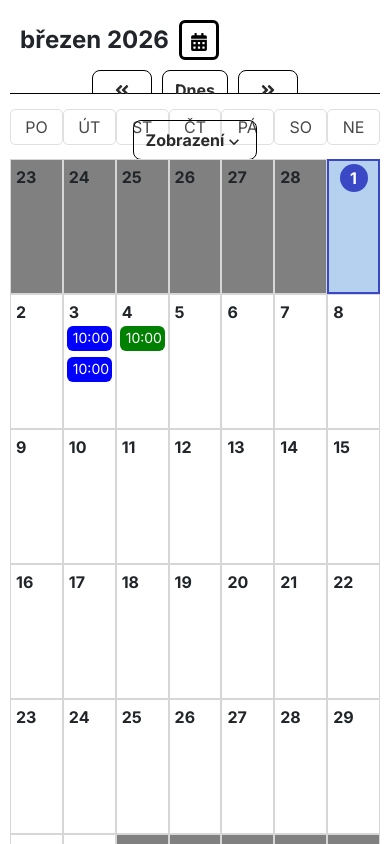
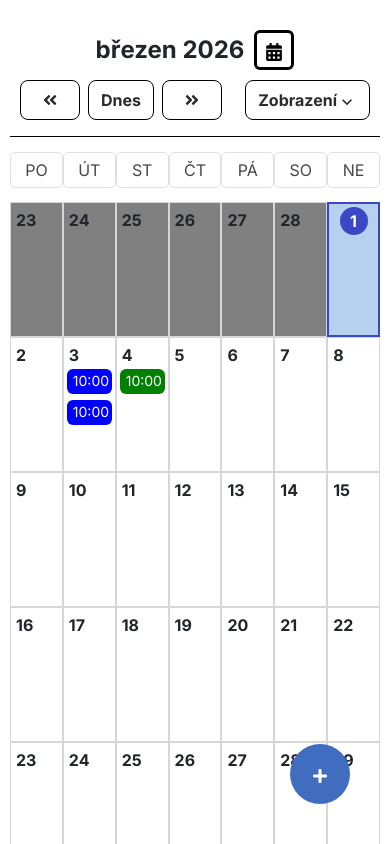
Before and after one commit to Jakub-coding99/React-Calendar, a React (Vite) app: page / in a window 390 px wide. Built offline with nearby package versions, Linux system fonts and the light colour scheme; a web font is replaced by a local one.

Commit message:
created base responsive layout for mobile

```diff
--- a/src/components/CalendarHeader.tsx
+++ b/src/components/CalendarHeader.tsx
@@ -56,6 +56,7 @@ export const CalendarHeader = ({
   });
 
   return (
+    <>
       <div className="calendar-header">
         <div className="header-date-wrapper">
           <h1 id="calendar-date">{`${months[month]} ${year}`}</h1>
@@ -145,5 +146,16 @@ export const CalendarHeader = ({
           }
         />
       </div>
+
+      <Button
+        className="mobile-add-btn"
+        onClick={AddEventCurrentDay}
+        children={
+          <div className="add-btn-content-mobile">
+            <FaPlus className="plus-icon" />
+          </div>
+        }
+      />
+    </>
   );
 };
--- a/src/style/styles.css
+++ b/src/style/styles.css
@@ -842,6 +842,11 @@ button:hover {
 .day-view-btn {
   display: none;
 }
+
+.mobile-add-btn {
+  display: none;
+}
+
 @media (max-width: 800px) {
   html,
   body {
@@ -879,29 +884,42 @@ button:hover {
   }
 
   /* HEADER */
-  .calendar-header {
-    display: flex;
-    flex-direction: column;
-    gap: 10px;
+  .calendar-header-wrapper {
+    height: 15vh;
   }
 
-  .header-date-wrapper,
-  .direction-btns,
-  .view-btn-wrapper,
-  .add-btn {
-    width: 100%;
+  .calendar-header {
+    display: grid;
+    grid-template-columns: 1fr 1fr;
+    grid-template-rows: auto auto;
+    padding: 10px;
+  }
+
+  .header-date-wrapper {
+    grid-column: 1 / -1;
+    display: flex;
+    justify-content: center;
+    align-items: center;
+  }
+
+  .direction-btns {
+    grid-column: 1;
+    display: flex;
+    justify-content: flex-start;
+    gap: 8px;
+  }
+
+  .view-btn-wrapper {
+    grid-column: 2;
+    display: flex;
+    justify-content: flex-end;
   }
 
   .day-view-btn {
     display: block;
   }
 
-  .direction-btns {
-    justify-content: space-between;
-  }
-
-  /* skryj pravý panel */
-  .calendar-body-right {
+  .add-btn {
     display: none;
   }
 
@@ -911,14 +929,11 @@ button:hover {
     width: 100%;
   }
 
-  /* dny */
-
   .calendarDays {
     width: 100%;
-    aspect-ratio: 1 / 1; /* pokud chceš čtverce */
+    aspect-ratio: 1 / 1;
   }
 
-  /* týdny */
   .weekDaysContainer {
     width: 100%;
   }
@@ -926,4 +941,30 @@ button:hover {
   .weekDaysWrapper {
     width: 100%;
   }
+
+  .mobile-add-btn {
+    display: block;
+    position: fixed;
+    right: 40px;
+    bottom: 40px;
+    z-index: 20;
+    width: 60px;
+    height: 60px;
+    background-color: rgb(64, 109, 191);
+    border-radius: 50%;
+    color: white;
+    border: none;
+  }
+
+  .plus-icon {
+    size: 20px;
+  }
+
+  .add-btn {
+    display: none;
+  }
+
+  .calendar-body-right {
+    display: none;
+  }
 }
```
Lines whose indentation alone changed are shown as unchanged.
